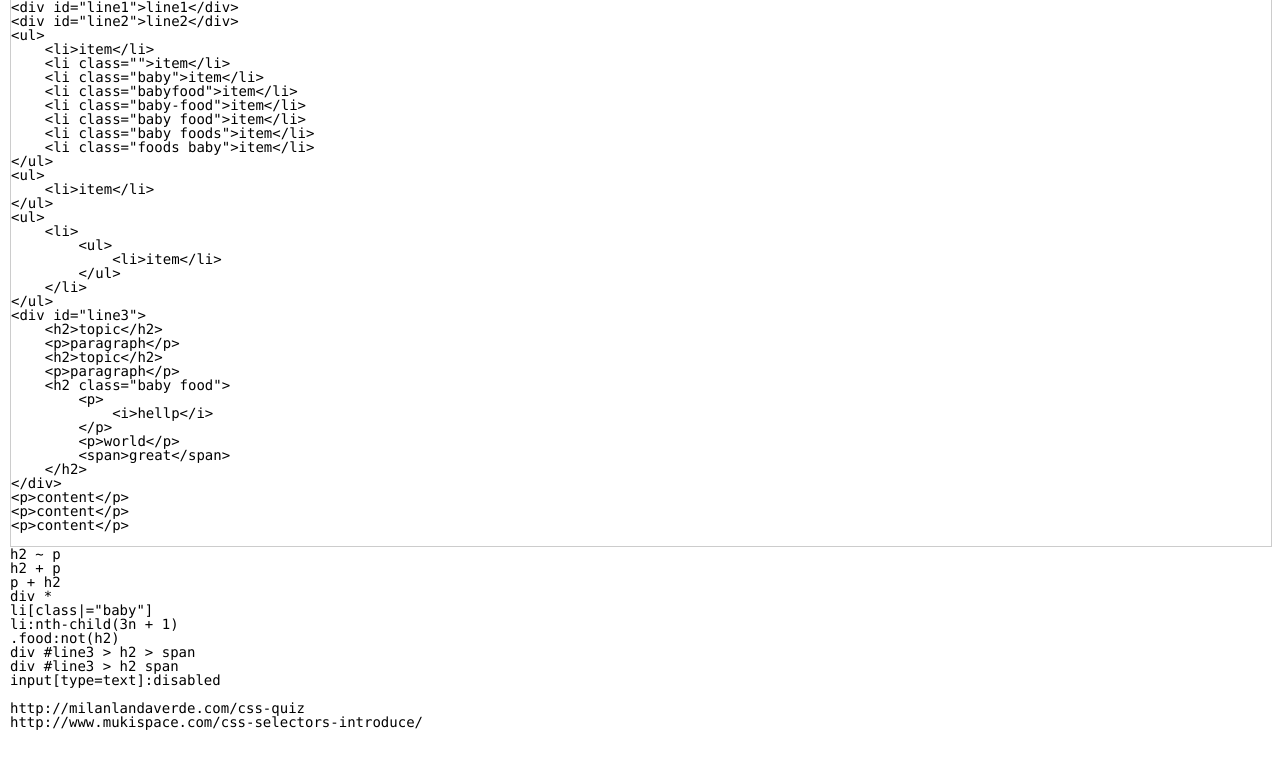
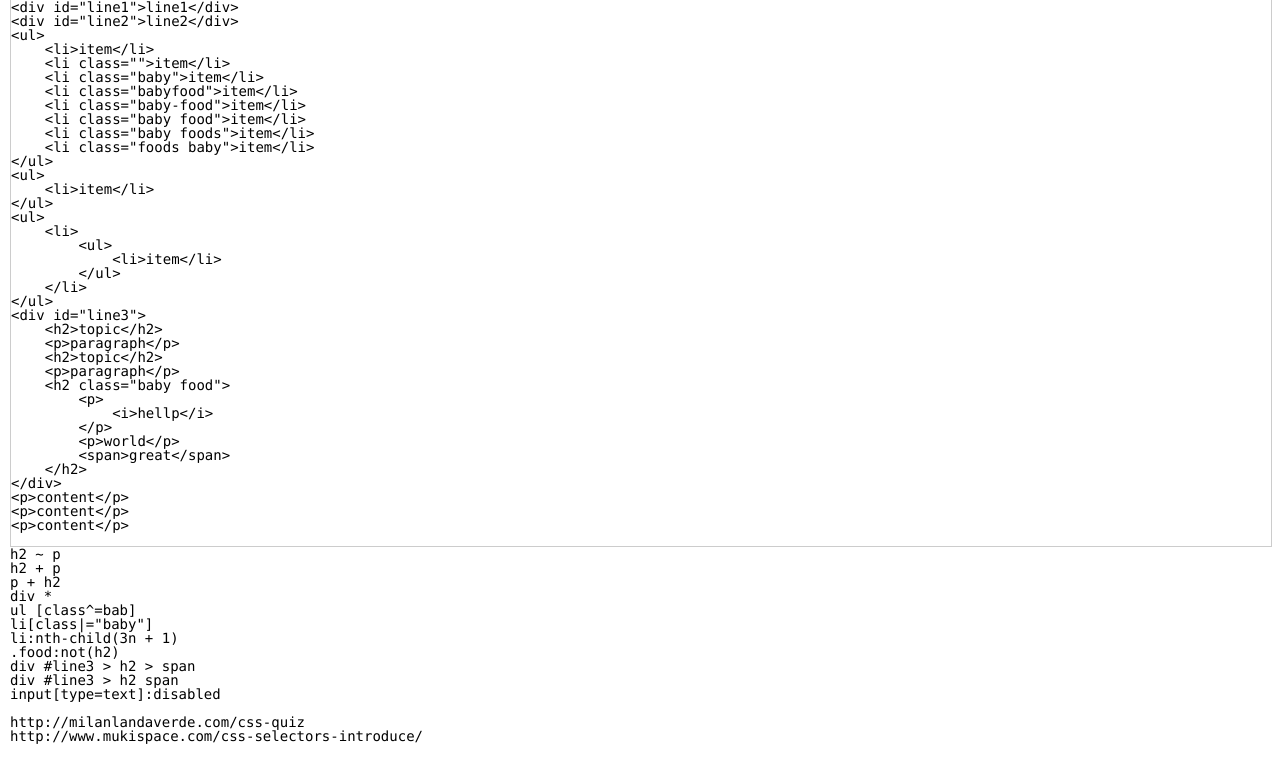
Before and after one commit to glennfriend/tool, a PHP site: page /jquery_selectors/index.php in a window 1280 px wide. Shown: the part 42-800 px from the top of the page. Run offline with PHP 8.4, Linux system fonts and the light colour scheme; data that the repository does not hold is empty.

Commit message:
Update jquery_selectors

```diff
--- a/jquery_selectors/index.php
+++ b/jquery_selectors/index.php
@@ -57,6 +57,7 @@ h2 ~ p
 h2 + p
 p + h2
 div *
+ul [class^=bab]
 li[class|="baby"]
 li:nth-child(3n + 1)
 .food:not(h2)
```
